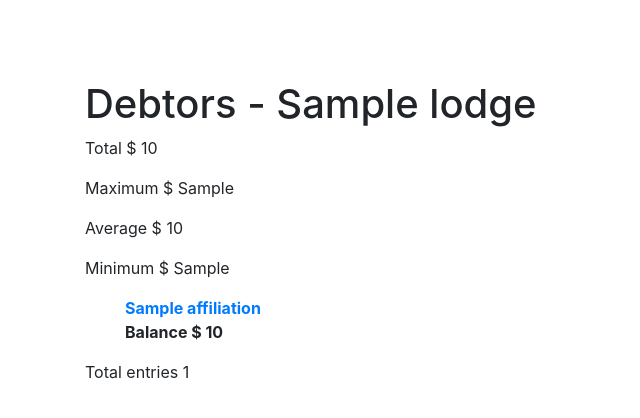
After one commit to smartman1234/book-keeping-management-system, a Django app: template hijos/templates/treasure/debtors_list.html in a window 1280 px wide. The commit adds this page. Shown: the top 418 px of the page, without its empty margins (0-640 px from the left). Run offline with Django 3.2, Linux system fonts and the light colour scheme; the template is opened without the code that fills it: most values are stand-ins (such as "Sample title", 1, 10 or a date in 2020); some libraries are stand-ins or nearby versions.

Commit message:
Add debtors list

```diff
--- /dev/null
+++ b/hijos/templates/treasure/debtors_list.html
@@ -0,0 +1,44 @@
+{% extends "base.html" %}
+
+{% load i18n %}
+
+{% block title %}{% trans "debtors list" %}{% endblock %}
+
+{% block content %}
+<div class="row">
+  <div class="col"><h1>{% trans "Debtors" %} - {{ lodge }}</h1></div>
+</div>
+<div class="row">
+  <div class="col">
+    <p>{% trans "Total" %} $ {{ aggregations.debt_sum }}</p>
+    <p>{% trans "Maximum" %} $ {{ aggregations.debt_min }}</p>
+    <p>{% trans "Average" %} $ {{ aggregations.debt_avg }}</p>
+    <p>{% trans "Minimum" %} $ {{ aggregations.debt_max }}</p>
+  </div>
+</div>
+<div class="row">
+  <div class="col">
+    <ul>
+      {% for d in debtor_accounts %}
+      <div class="row">
+        <div class="col">
+          <a href="{% url 'users:affiliation-detail' d.affiliation.id %}">
+            <b>{{ d.affiliation }}</b>
+          </a>
+        </div>
+      </div>
+      <div class="row">
+        <div class="col">
+          <b>{% trans "Balance" %} $ {{ d.balance }}</b>
+        </div>
+      </div>
+      {% endfor %}
+    </ul>
+  </div>
+</div>
+<div class="row">
+  <div class="col">
+    {% trans "Total entries" %} {{ debtor_accounts.count }}
+  </div>
+</div>
+{% endblock %}
--- a/hijos/templates/users/lodge_detail.html
+++ b/hijos/templates/users/lodge_detail.html
@@ -33,6 +33,11 @@
     <li>
       <a href="{% url 'treasure:lodgeaccount-list' lodge.id %}">
         {% trans "List Lodge Accounts" %}
+      </a>
+    </li>
+    <li>
+      <a href="{% url 'treasure:debtor-list' lodge.id %}">
+        {% trans "List Debtors" %}
       </a>
     </li>
     <li>
--- a/hijos/treasure/signals.py
+++ b/hijos/treasure/signals.py
@@ -1,5 +1,4 @@
 from django.db.models import Q
-from django.utils import timezone
 from django.utils.translation import ugettext_lazy as _
 
 from hijos.treasure import models
@@ -12,7 +11,6 @@ def period(sender, instance, created, raw, **kwargs):
             lodge=instance.lodge,
             is_active=True
         )
-        today = timezone.now().date()
         for affiliation in affiliations.all():
             try:
                 category_price = users.CategoryPrice.objects.get(
--- a/hijos/treasure/urls.py
+++ b/hijos/treasure/urls.py
@@ -138,5 +138,10 @@ urlpatterns = [
         'transfers/<int:pk>/',
         view=views.LodgeAccountTransferDetailView.as_view(),
         name='lodgeaccounttransfer-detail'
+    ),
+    path(
+        'lodges/<int:pk>/debtors/',
+        view=views.DebtorsByLodgeList.as_view(),
+        name='debtor-list'
     )
 ]
```
Also changed, not shown: hijos/treasure/views.py (+28 -1 lines), hijos/treasure/models.py (line endings or trailing spaces).
